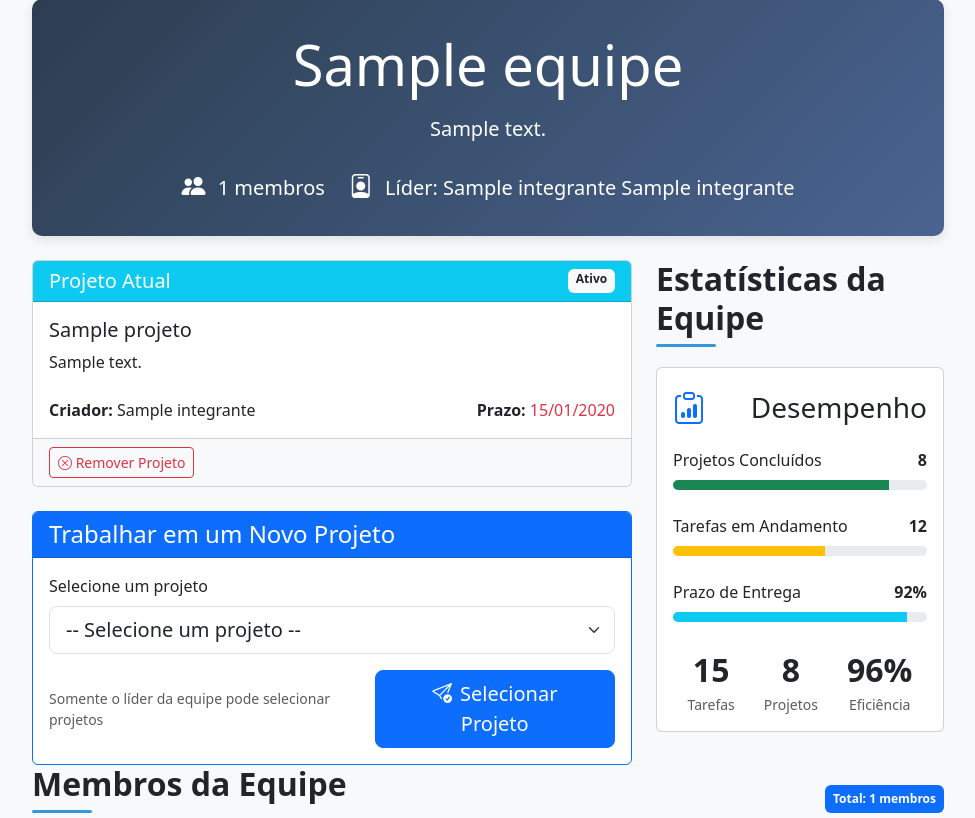
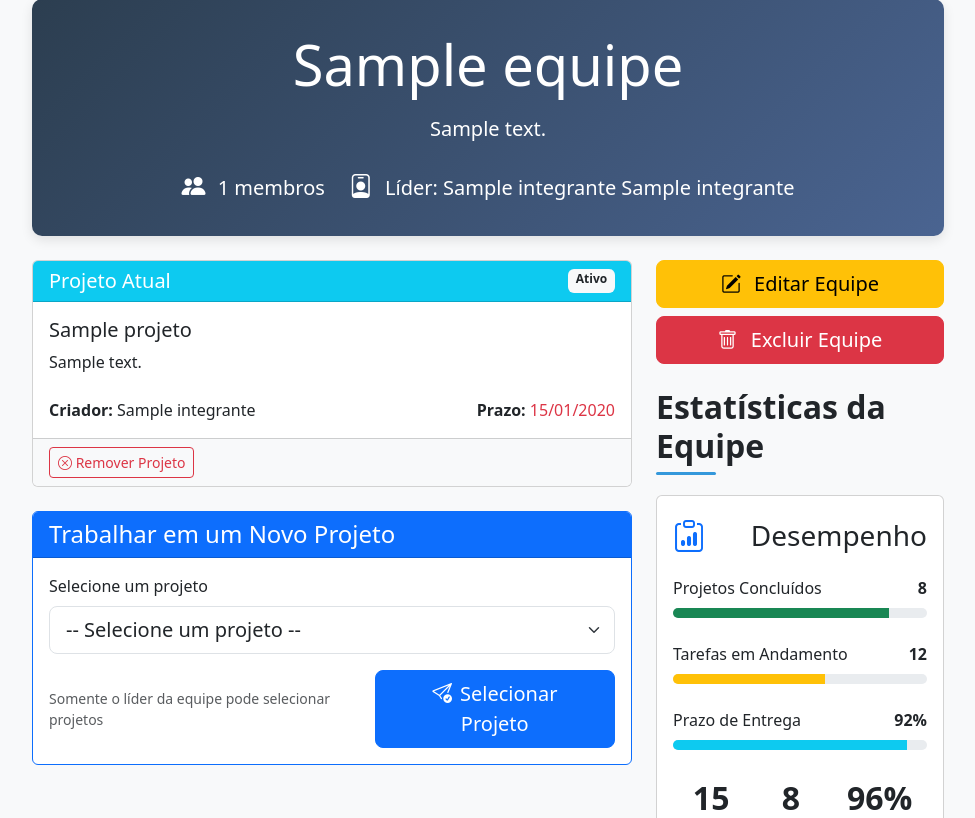
Before and after one commit to Gilgamashed/projeto_crm_final, a Django app: page /equipes/1 in a window 1280 px wide. Shown: the part 111-929 px from the top of the page, without its empty margins (152-1127 px from the left). Run offline with Django 5.2, Linux system fonts and the light colour scheme; a user stored in the database is signed in; tables that the repository leaves empty hold one stand-in row (values such as "Sample post"); parts of the project's set-up code (start-up, migrations or seed data) failed here and were passed over; some libraries are stand-ins or nearby versions.

Commit message:
10 commit - CRUD equipes completo

```diff
--- a/projeto_crm_final/templates/projeto_crm_final/equipes_detail.html
+++ b/projeto_crm_final/templates/projeto_crm_final/equipes_detail.html
@@ -188,8 +188,22 @@
             {% endif %}
         </div>
 
-        <!-- cool stats? -->
+        <!-- delete and edit -->
         <div class="col-lg-4">
+            <!-- Edit and Delete Buttons -->
+            {% if user == equipe.leader.user or user.integrantes.role == 'ADMIN' %}
+            <div class="d-grid gap-2 mb-4">
+                <a href="{% url 'equipes_edit' equipe.id %}" class="btn btn-warning btn-lg">
+                    <i class="bi bi-pencil-square me-2"></i> Editar Equipe
+                </a>
+
+                <!-- Modal de confirmação -->
+                <button type="button" class="btn btn-danger btn-lg" data-bs-toggle="modal" data-bs-target="#deleteModal">
+                    <i class="bi bi-trash me-2"></i> Excluir Equipe
+                </button>
+            </div>
+            {% endif %}
+            <!-- cool stats? -->
             <h2 class="section-title">Estatísticas da Equipe</h2>
             <div class="card mb-4">
                 <div class="card-body">
@@ -315,4 +329,36 @@
         </div>
     </div>
 </main>
+
+
+<!-- modal de confirmar exclusao da equipe -->
+{% if user == equipe.leader.user or user.integrantes.role == 'ADMIN' %}
+<div class="modal fade" id="deleteModal" tabindex="-1" aria-labelledby="deleteModalLabel" aria-hidden="true">
+    <div class="modal-dialog">
+        <div class="modal-content">
+            <div class="modal-header bg-danger text-white">
+                <h5 class="modal-title" id="deleteModalLabel">Confirmar Exclusão</h5>
+                <button type="button" class="btn-close btn-close-white" data-bs-dismiss="modal" aria-label="Close"></button>
+            </div>
+            <div class="modal-body">
+                <p class="lead">Tem certeza que deseja excluir a equipe <strong>{{ equipe.name }}</strong>?</p>
+                <p class="text-danger">
+                    <i class="bi bi-exclamation-triangle"></i> Esta ação é irreversível e removerá todos os membros da equipe.
+                </p>
+                <p>
+                    Projetos atualmente atribuídos a esta equipe serão liberados para outras equipes.
+                </p>
+            </div>
+            <div class="modal-footer">
+                <button type="button" class="btn btn-secondary" data-bs-dismiss="modal">Cancelar</button>
+                <form action="{% url 'equipes_delete' equipe.id %}" method="post">
+                    {% csrf_token %}
+                    <button type="submit" class="btn btn-danger">Confirmar Exclusão</button>
+                </form>
+            </div>
+        </div>
+    </div>
+</div>
+{% endif %}
+
 {% endblock %}
--- a/projeto_crm_final/views.py
+++ b/projeto_crm_final/views.py
@@ -9,7 +9,7 @@ from django.db import models
 from django.db.models import Count, Q
 from django.http import JsonResponse
 from django.shortcuts import render, get_object_or_404, redirect
-from django.urls import reverse_lazy
+from django.urls import reverse_lazy, reverse
 from django.views import View
 from django.views.generic import TemplateView, CreateView, DetailView, ListView, DeleteView, UpdateView
 
@@ -122,7 +122,33 @@ class EquipesUpdateView(LoginRequiredMixin, LeadRequiredMixin, UpdateView):
     model = Equipes
     form_class = EquipesForm
     template_name = 'projeto_crm_final/equipes_form.html'
-    success_url = reverse_lazy('equipes_list')
+
+    #Uau! reverse NOT lazy
+    def get_success_url(self):
+        return reverse('equipes_detail', kwargs={'equipe_id': self.object.pk})
+
+    def get_form_kwargs(self):
+        """pros queries de membros(??)"""
+        kwargs = super().get_form_kwargs()
+        kwargs['request'] = self.request
+        return kwargs
+
+    def dispatch(self, request, *args, **kwargs):
+        # permissão para leads e admin
+        equipe = self.get_object()
+        if request.user != equipe.leader.user and request.user.integrantes.role != 'ADMIN':
+            messages.error(request, "Você não tem permissão para editar esta equipe.")
+            return redirect('equipes_detail', equipe_id=equipe.id)
+        return super().dispatch(request, *args, **kwargs)
+
+    def form_valid(self, form):
+        """Handle successful form submission"""
+        try:
+            messages.success(self.request, "Equipe atualizada com sucesso!")
+            return super().form_valid(form)
+        except Exception as e:
+            messages.error(self.request, f"Erro ao atualizar equipe: {str(e)}")
+            return self.form_invalid(form)
 
 
 class EquipesGetView(LoginRequiredMixin, DetailView):
@@ -206,7 +232,25 @@ def remove_project(request, equipe_id):
 class EquipesDeleteView(LoginRequiredMixin, LeadRequiredMixin, DeleteView):
     model = Equipes
     template_name = 'projeto_crm_final/equipes_confirm_del.html'
-    success_url = reverse_lazy('')
+    success_url = reverse_lazy('equipes_list')
+
+    def dispatch(self, request, *args, **kwargs):
+        # permissao para lider da equipe e admin
+        equipe = self.get_object()
+        if request.user != equipe.leader.user and request.user.integrantes.role != 'ADMIN':
+            messages.error(request, "Você não tem permissão para excluir esta equipe.")
+            return redirect('equipes_detail', equipe_id=equipe.id)
+        return super().dispatch(request, *args, **kwargs)
+
+    def form_valid(self, form):
+        # projetos desta equipe serão liberados
+        Projetos.objects.filter(equipe=self.object).update(equipe=None)
+
+        # membros desta equipe serão liberados
+        Integrantes.objects.filter(equipe=self.object).update(equipe=None)
+
+        messages.success(self.request, f"A equipe '{self.object.name}' foi excluída com sucesso!")
+        return super().form_valid(form)
 
 
 #--------------- PROJETOS
```
Also changed, not shown: projeto_crm_final/templates/projeto_crm_final/equipes_form.html (+12 -5 lines).
